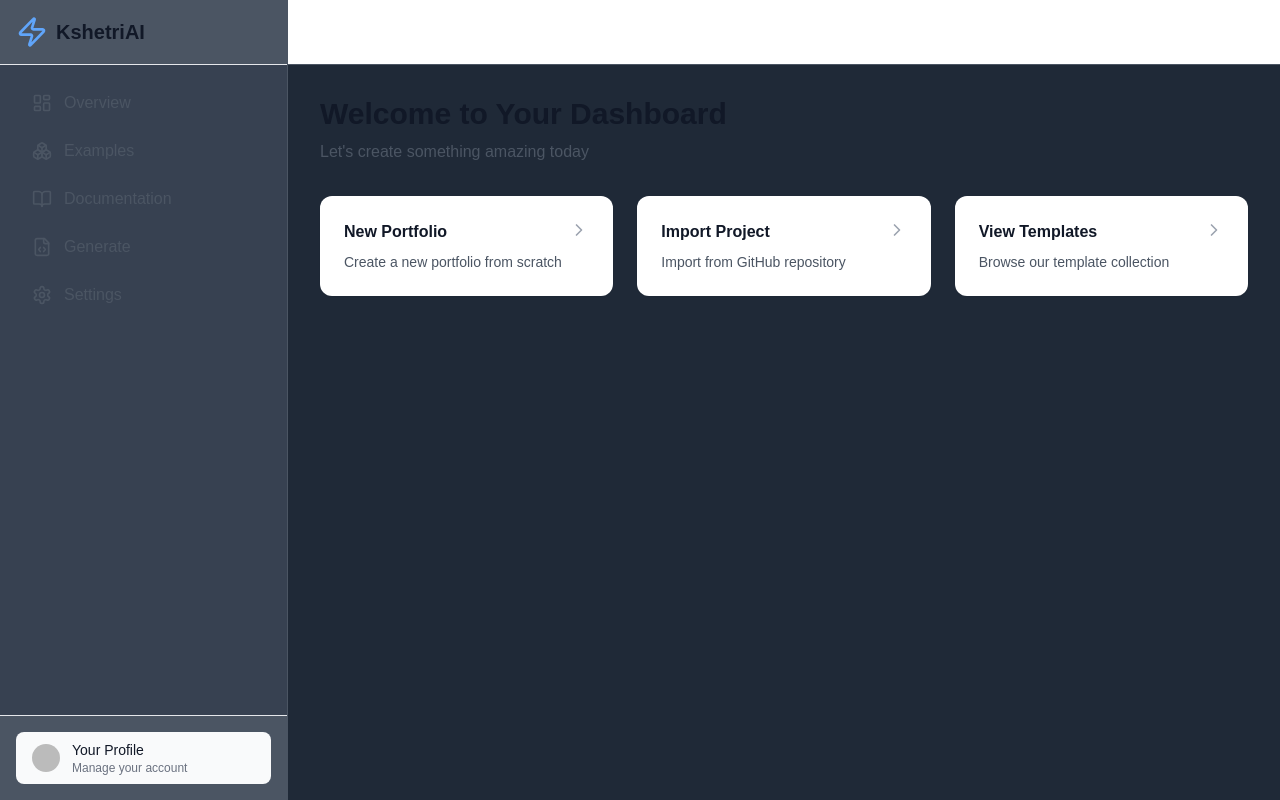
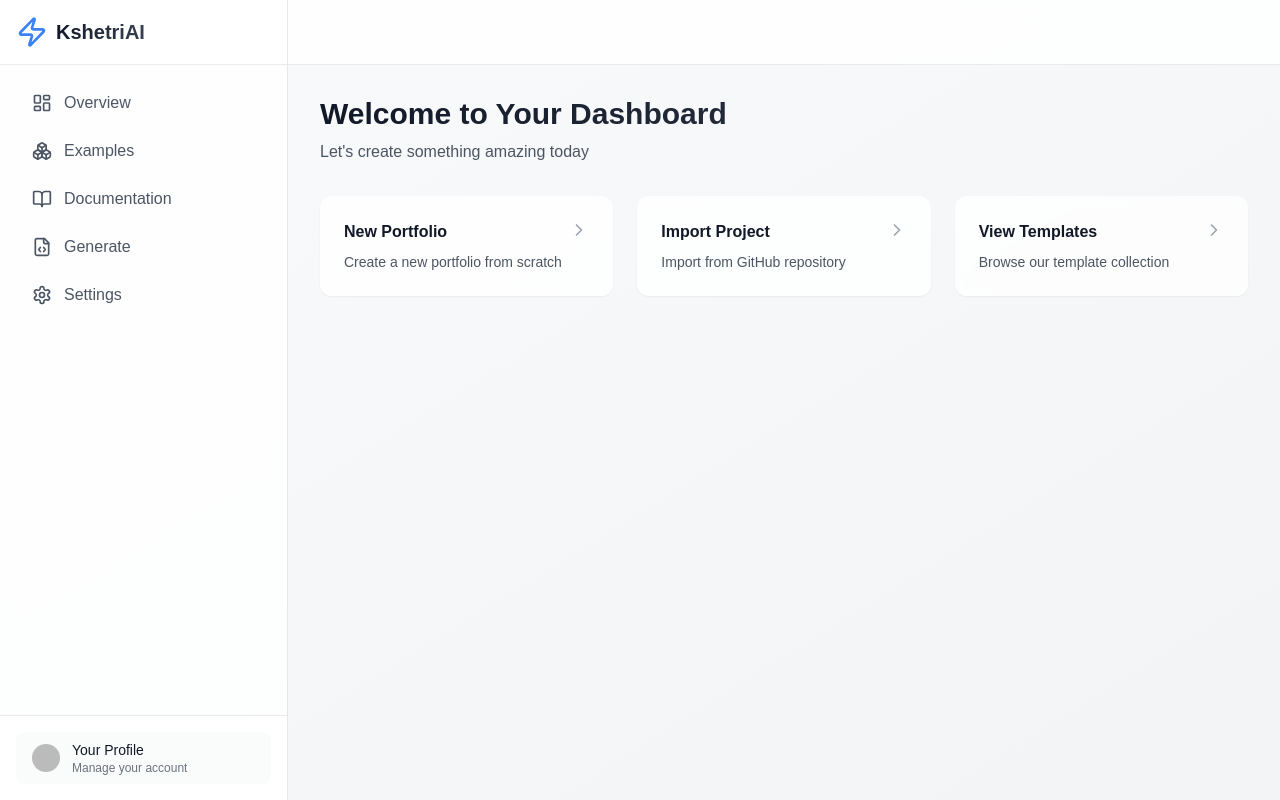
Before and after one commit to Risabkshetri/PortfolioGen-frontend, a Next.js app: page /dashboard in a window 1280 px wide. Built offline with nearby package versions, Linux system fonts and the light colour scheme; no server answers; sample sign-in values are in the browser's storage; some icons are missing.

Commit message:
darkmode toggle issue fixed

```diff
--- a/app/dashboard/page.jsx
+++ b/app/dashboard/page.jsx
@@ -45,26 +45,28 @@ export default function DashboardPage() {
   ];
 
   return (
-    <div className={`min-h-dvh bg-gray-800 text-gray-300 dark:bg-gray-900 dark:text-gray-400`}>
+    <div className="min-h-dvh bg-gradient-to-br from-gray-50 to-gray-100 text-gray-600 dark:from-gray-900 dark:to-gray-800 dark:text-gray-300">
     {/* Mobile Sidebar Overlay */}
     {isSidebarOpen && (
       <div
-          className={`fixed inset-0 bg-gray-900/50 dark:bg-gray-800/50 z-40 lg:hidden`}
+        className="fixed inset-0 bg-gray-900/60 backdrop-blur-sm dark:bg-gray-950/80 z-40 lg:hidden"
         onClick={() => setSidebarOpen(false)}
       />
     )}
 
     {/* Sidebar */}
-      <aside className={`min-h-screen fixed top-0 left-0 z-50 h-full w-72 bg-gray-700 border-r border-gray-600 dark:bg-gray-800 dark:border-r dark:border-gray-700
-      transform transition-transform duration-200 ease-in-out flex flex-col
+    <aside className={`min-h-screen fixed top-0 left-0 z-50 h-full w-72 bg-white/80 backdrop-blur-lg border-r border-gray-200
+      dark:bg-gray-800/90 dark:border-gray-700/50
+      transform transition-transform duration-300 ease-in-out flex flex-col
       ${isSidebarOpen ? 'translate-x-0' : '-translate-x-full'}
-      lg:translate-x-0 lg:static lg:z-0
-      `}>
+      lg:translate-x-0 lg:static lg:z-0`}>
+
       {/* Brand Logo */}
-        <div className={`p-4 border-b border-gray-200 bg-gray-600 dark:bg-gray-700`}>
+      <div className="p-4 border-b border-gray-200/80 bg-white/90 dark:bg-gray-800/95 dark:border-gray-700/50">
         <div className="flex items-center">
-            <Zap className={`h-8 w-8 text-blue-400 dark:text-blue-500`} />
-            <span className="ml-2 text-xl font-bold text-gray-900 dark:text-white">KshetriAI</span>
+          <Zap className="h-8 w-8 text-blue-500 dark:text-blue-400" />
+          <span className="ml-2 text-xl font-bold bg-gradient-to-r from-gray-900 to-gray-700 bg-clip-text text-transparent
+            dark:from-gray-100 dark:to-blue-300">KshetriAI</span>
         </div>
       </div>
 
@@ -76,9 +78,12 @@ export default function DashboardPage() {
             <a
               key={item.label}
               href={item.href}
-                className={`flex items-center gap-3 px-4 py-2.5 text-gray-600 rounded-lg hover:bg-gray-50 hover:text-gray-900 group transition-colors dark:text-gray-500 dark:hover:bg-gray-800 dark:hover:text-gray-300`}
+              className="flex items-center gap-3 px-4 py-2.5 text-gray-600 rounded-lg
+                hover:bg-gray-100 hover:text-gray-900 group transition-all duration-200
+                dark:text-gray-400 dark:hover:bg-gray-700/50 dark:hover:text-gray-200"
             >
-                <Icon className={`w-5 h-5 group-hover:text-blue-600 dark:group-hover:text-blue-500`} />
+              <Icon className="w-5 h-5 group-hover:text-blue-500 transition-colors duration-200
+                dark:group-hover:text-blue-400" />
               <span className="font-medium">{item.label}</span>
             </a>
           );
@@ -86,11 +91,12 @@ export default function DashboardPage() {
       </nav>
 
       {/* User Profile Section */}
-        <div className={`border-t border-gray-200 p-4 bg-gray-600 dark:bg-gray-700`}>
-          <div className="flex items-center gap-3 px-4 py-2 rounded-lg bg-gray-50 dark:bg-gray-700">
+      <div className="border-t border-gray-200/80 p-4 bg-white/90 dark:bg-gray-800/95 dark:border-gray-700/50">
+        <div className="flex items-center gap-3 px-4 py-2 rounded-lg bg-gray-50/80 hover:bg-gray-100/80 transition-colors
+          dark:bg-gray-700/50 dark:hover:bg-gray-700/70">
           <UserButton afterSignOutUrl="/" />
           <div className="flex-grow">
-              <div className="text-sm font-medium text-gray-900 dark:text-white">Your Profile</div>
+            <div className="text-sm font-medium text-gray-900 dark:text-gray-100">Your Profile</div>
             <div className="text-xs text-gray-500 dark:text-gray-400">Manage your account</div>
           </div>
         </div>
@@ -100,13 +106,15 @@ export default function DashboardPage() {
     {/* Main Content Wrapper */}
     <div className="lg:pl-72">
       {/* Top Navigation */}
-        <nav className={`bg-white border-b border-gray-200 fixed right-0 left-0 top-0 lg:left-72 z-30 bg-gray-700 border-gray-600 dark:bg-gray-800 dark:border-gray-700`}>
+      <nav className="bg-white/80 backdrop-blur-lg border-b border-gray-200/80 fixed right-0 left-0 top-0 lg:left-72 z-30
+        dark:bg-gray-800/90 dark:border-gray-700/50">
         <div className="px-4">
           <div className="flex h-16 items-center justify-between">
-              {/* Mobile Menu Button */}
             <button
               onClick={() => setSidebarOpen(!isSidebarOpen)}
-                className={`lg:hidden p-2 rounded-md text-gray-600 hover:text-gray-900 hover:bg-gray-100 dark:text-gray-500 dark:hover:bg-gray-800 dark:hover:text-gray-300`}
+              className="lg:hidden p-2 rounded-md text-gray-600 hover:text-gray-900
+                hover:bg-gray-100/80 transition-colors duration-200
+                dark:text-gray-400 dark:hover:bg-gray-700/50 dark:hover:text-gray-200"
             >
               {isSidebarOpen ? (
                 <X className="h-6 w-6" />
@@ -120,10 +128,11 @@ export default function DashboardPage() {
 
       {/* Main Content */}
       <main className="pt-16 absolute right-0 left-0 top-0 lg:left-72 z-0">
-          <div className="max-w-7xl mx-auto px-4 sm:px-6 lg:px-8 py-8 ">
+        <div className="max-w-7xl mx-auto px-4 sm:px-6 lg:px-8 py-8">
           {/* Welcome Section */}
           <div className="mb-8">
-              <h1 className="text-3xl font-bold text-gray-900 dark:text-white">Welcome to Your Dashboard</h1>
+            <h1 className="text-3xl font-bold bg-gradient-to-r from-gray-900 to-gray-700 bg-clip-text text-transparent
+              dark:from-gray-100 dark:to-blue-300">Welcome to Your Dashboard</h1>
             <p className="mt-2 text-gray-600 dark:text-gray-400">Let's create something amazing today</p>
           </div>
 
@@ -132,16 +141,20 @@ export default function DashboardPage() {
             {quickActions.map((action, index) => (
               <button
                 key={index}
-                  className={`p-6 bg-white rounded-xl shadow-sm hover:shadow-md transition-shadow duration-200 text-left group dark:bg-gray-700 dark:hover:bg-gray-600`}
+                className="p-6 bg-white/80 backdrop-blur-sm rounded-xl shadow-sm
+                  hover:shadow-md hover:bg-white/90 transition-all duration-200 text-left group
+                  dark:bg-gray-800/50 dark:hover:bg-gray-800/70 dark:shadow-gray-900/30"
               >
                 <div className="flex justify-between items-start">
                   <div>
-                      <h3 className="font-semibold text-gray-900 group-hover:text-blue-600 dark:text-white dark:group-hover:text-blue-500">
+                    <h3 className="font-semibold text-gray-900 group-hover:text-blue-600 transition-colors duration-200
+                      dark:text-gray-100 dark:group-hover:text-blue-400">
                       {action.label}
                     </h3>
                     <p className="mt-2 text-sm text-gray-600 dark:text-gray-400">{action.description}</p>
                   </div>
-                    <ChevronRight className="w-5 h-5 text-gray-400 group-hover:text-blue-600 dark:text-gray-500 dark:group-hover:text-blue-400" />
+                  <ChevronRight className="w-5 h-5 text-gray-400 group-hover:text-blue-500 transition-colors duration-200
+                    dark:text-gray-500 dark:group-hover:text-blue-400" />
                 </div>
               </button>
             ))}
```
Lines whose indentation alone changed are shown as unchanged.
